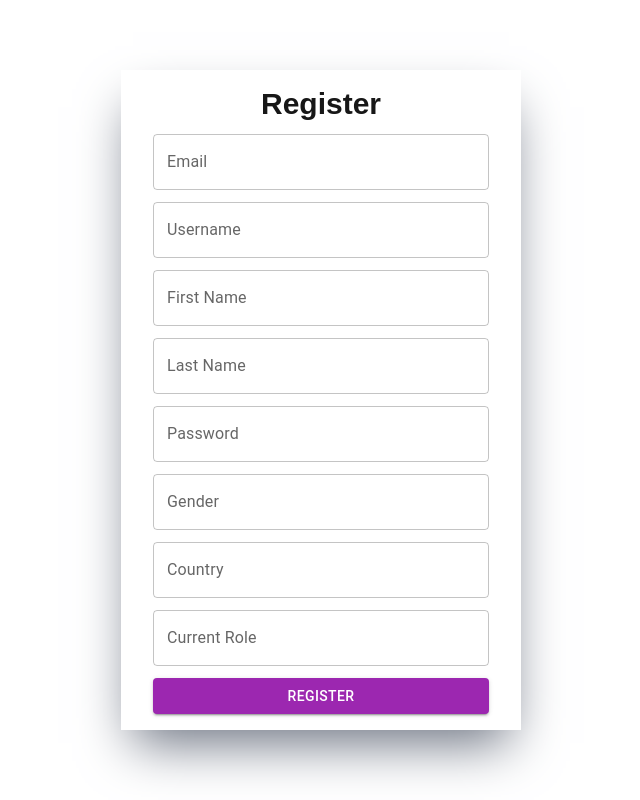
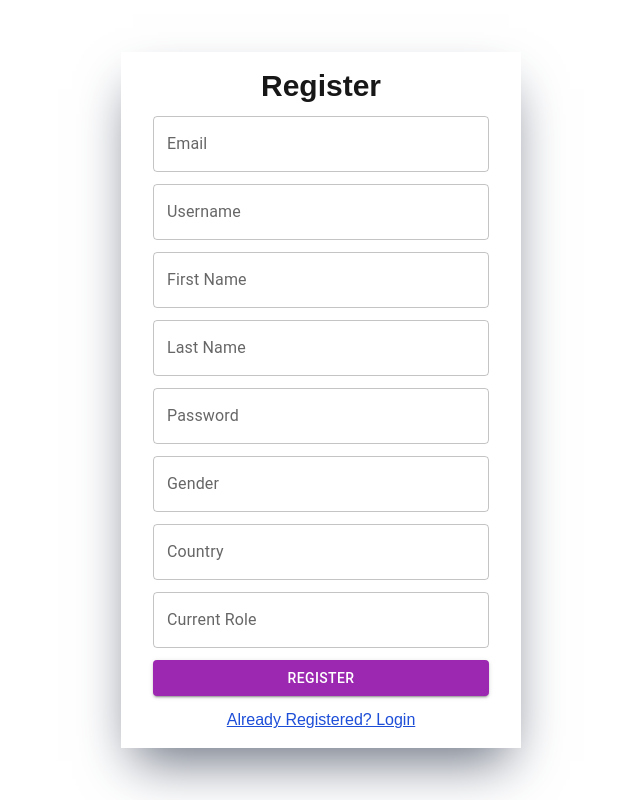
Before and after one commit to snepal094/Travel-Bucket-List-App, a Next.js app in the folder frontend/: page /register in a window 1280 px wide. Shown: the whole page, without its empty margins (319-959 px from the left). Built offline with nearby package versions, Linux system fonts and the light colour scheme.

Commit message:
useState + useEffect in homepage

```diff
--- a/frontend/app/(auth)/register/page.js
+++ b/frontend/app/(auth)/register/page.js
@@ -15,6 +15,7 @@ import {
 import { registerValidationSchema } from '@/validation-schema/register.validation.schema';
 import axios from 'axios';
 import { useRouter } from 'next/navigation';
+import Link from 'next/link';
 
 const Register = () => {
   const router = useRouter();
@@ -147,6 +148,9 @@ const Register = () => {
               >
                 Register
               </Button>
+              <Link href={'/login'} className="text-blue-700 underline">
+                Already Registered? Login
+              </Link>
             </form>
           );
         }}
--- a/frontend/app/page.js
+++ b/frontend/app/page.js
@@ -2,19 +2,23 @@
 
 import EditorList from '@/components/EditorList';
 import ExplorerList from '@/components/ExplorerList';
-import { Expletus_Sans } from 'next/font/google';
-import React from 'react';
+import React, { useEffect, useState } from 'react';
 
 const Home = () => {
-  const role = window.localStorage.getItem('currentRole');
+  // const role = window.localStorage.getItem('currentRole');
+  const [currentRole, setCurrentRole] = useState(null);
+  const [firstName, setFirstName] = useState('');
+
+  useEffect(() => {
+    setCurrentRole(window.localStorage.getItem('currentRole'));
+    setFirstName(window.localStorage.getItem('firstName'));
+  }, []);
 
   return (
     <div>
-      <p className="text-5xl">
-        Welcome, {window.localStorage.getItem('firstName')}!
-      </p>
+      <p className="text-5xl">Welcome, {firstName}!</p>
 
-      {role === 'explorer' ? <ExplorerList /> : <EditorList />}
+      {currentRole === 'explorer' ? <ExplorerList /> : <EditorList />}
     </div>
   );
 };
```
